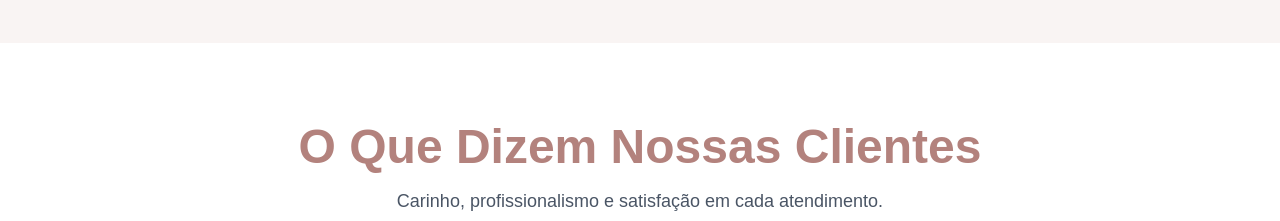
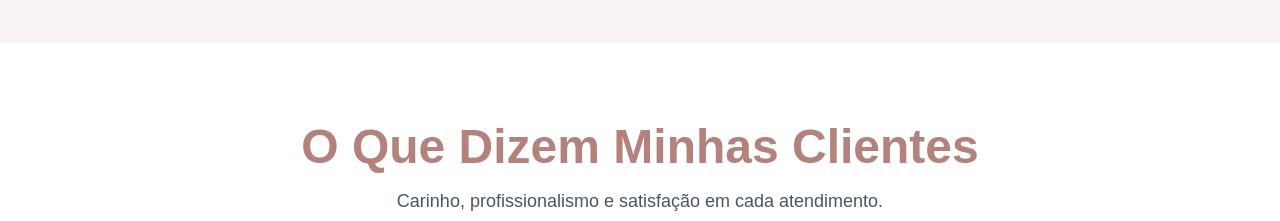
Before and after one commit to luiz01204/ana_landing_page, a Next.js app: page / in a window 1280 px wide. Shown: the part 3480-3701 px from the top of the page. Built offline with nearby package versions, Linux system fonts and the light colour scheme.

Commit message:
update with Ana

```diff
--- a/src/components/Testimonials.tsx
+++ b/src/components/Testimonials.tsx
@@ -16,7 +16,7 @@ export default function Testimonials() {
   return (
     <section className="bg-white py-20 px-6 text-black">
       <div className="max-w-7xl mx-auto text-center">
-        <h2 className="text-5xl font-bold text-[#b3827d] mb-4">O Que Dizem Nossas Clientes</h2>
+        <h2 className="text-5xl font-bold text-[#b3827d] mb-4">O Que Dizem Minhas Clientes</h2>
         <p className="text-lg text-gray-600 mb-12">
           Carinho, profissionalismo e satisfação em cada atendimento.
         </p>
```
